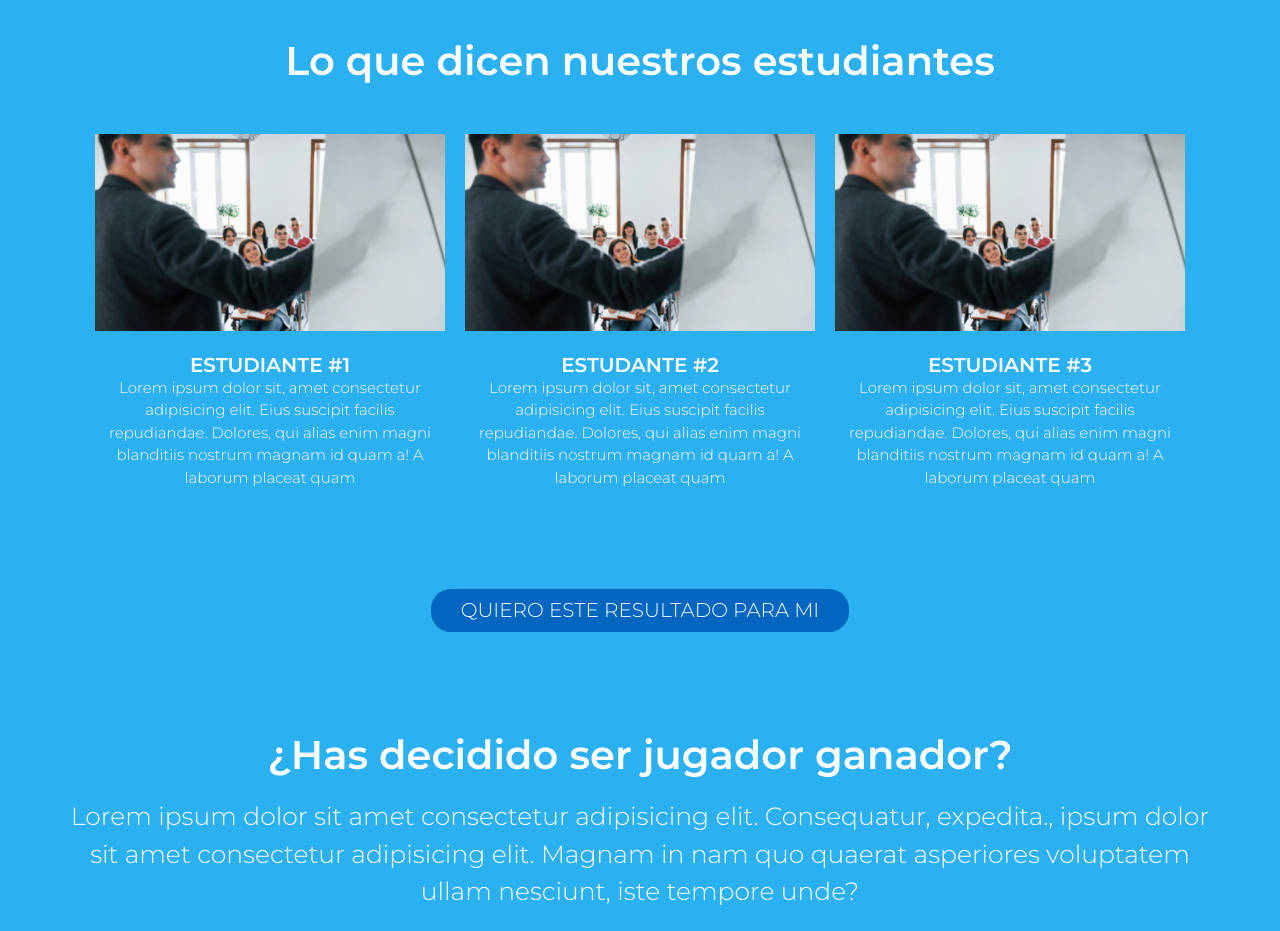
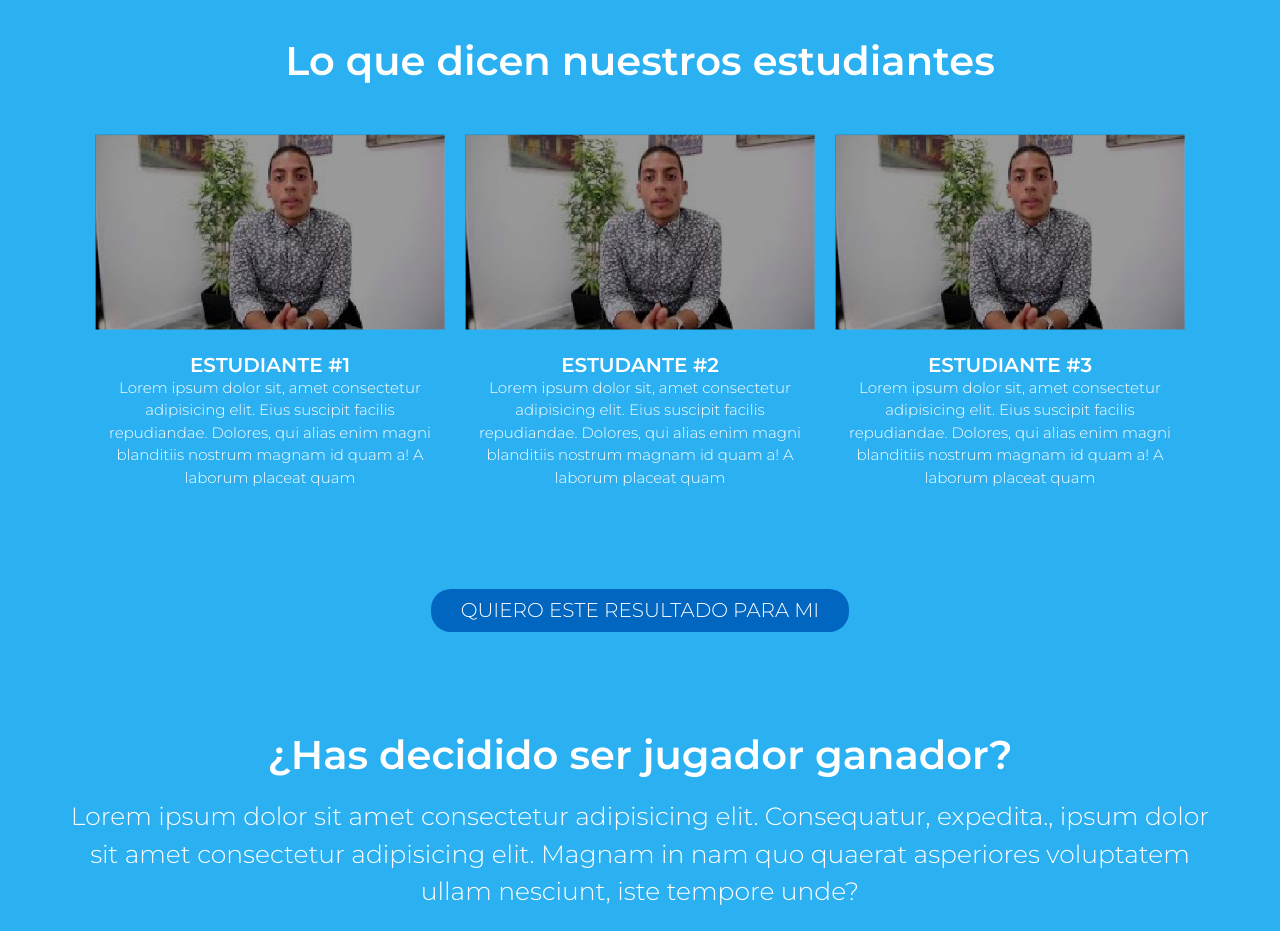
Before and after one commit to Antsar87/ifaneNuevasPlantillas, a website: page lpCartasVenta.html in a window 1280 px wide. Shown: the part 880-1811 px from the top of the page. Drawn offline with Linux system fonts and the light colour scheme.

Commit message:
imagenes correspondiente agregadas

```diff
--- a/lpCartasVenta.html
+++ b/lpCartasVenta.html
@@ -105,7 +105,7 @@
         <article class="flexColumns__computerCard flex-1 c-white text-center">
           <header>
             <img
-              src="images/ganador/imagenGenerica.png"
+              src="images/cartasVentas/IMG REFERENCIA.png"
               alt="computer"
               loading="lazy"
               class="w-100"
@@ -128,7 +128,7 @@
         <article class="flexColumns__computerCard flex-1 c-white text-center">
           <header>
             <img
-              src="images/ganador/imagenGenerica.png"
+              src="images/cartasVentas/IMG REFERENCIA.png"
               alt="computer"
               loading="lazy"
               class="w-100"
@@ -151,7 +151,7 @@
         <article class="flexColumns__computerCard flex-1 c-white text-center">
           <header>
             <img
-              src="images/ganador/imagenGenerica.png"
+              src="images/cartasVentas/IMG REFERENCIA.png"
               alt="computer"
               loading="lazy"
               class="w-100"
```
Also changed, not shown: images/cartasVentas/IMG REFERENCIA.png (added).
